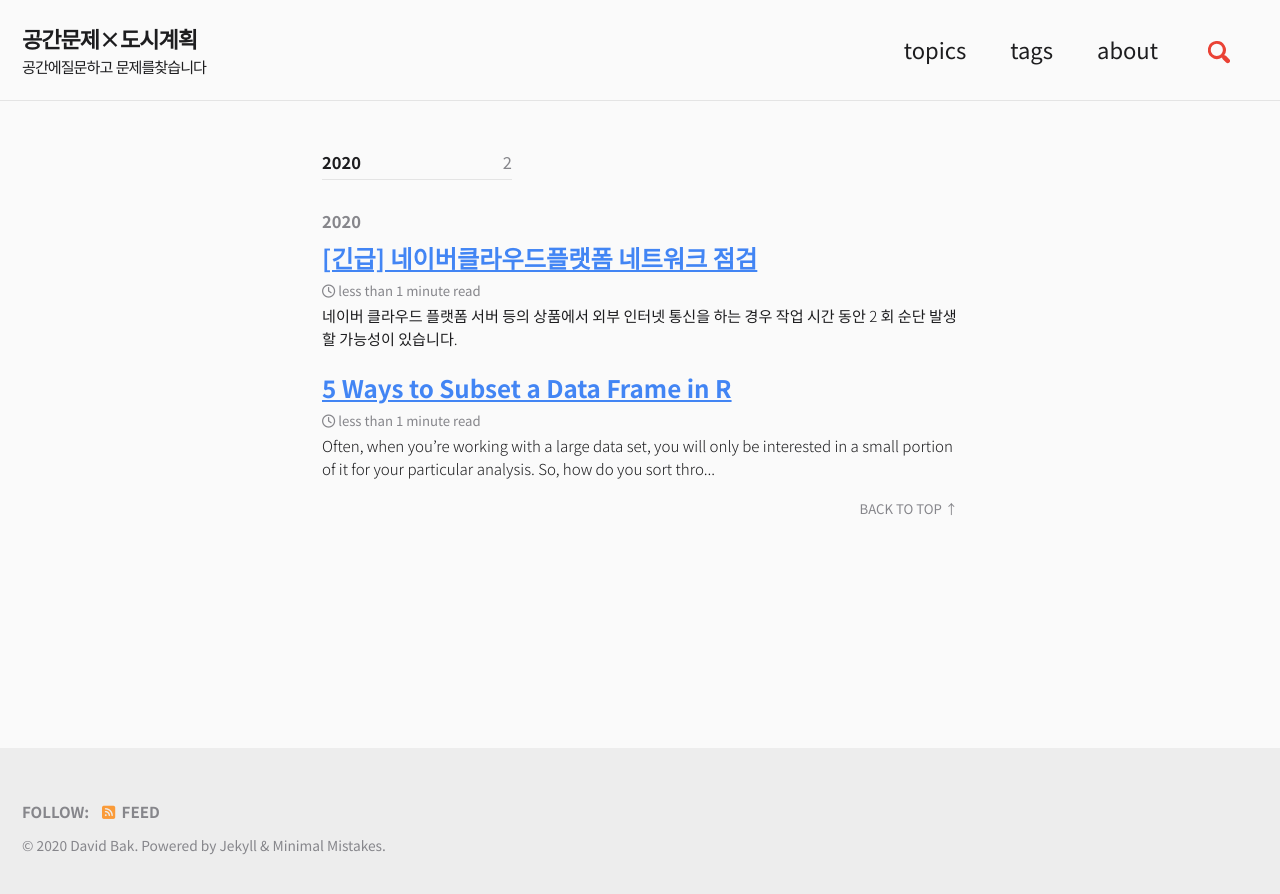
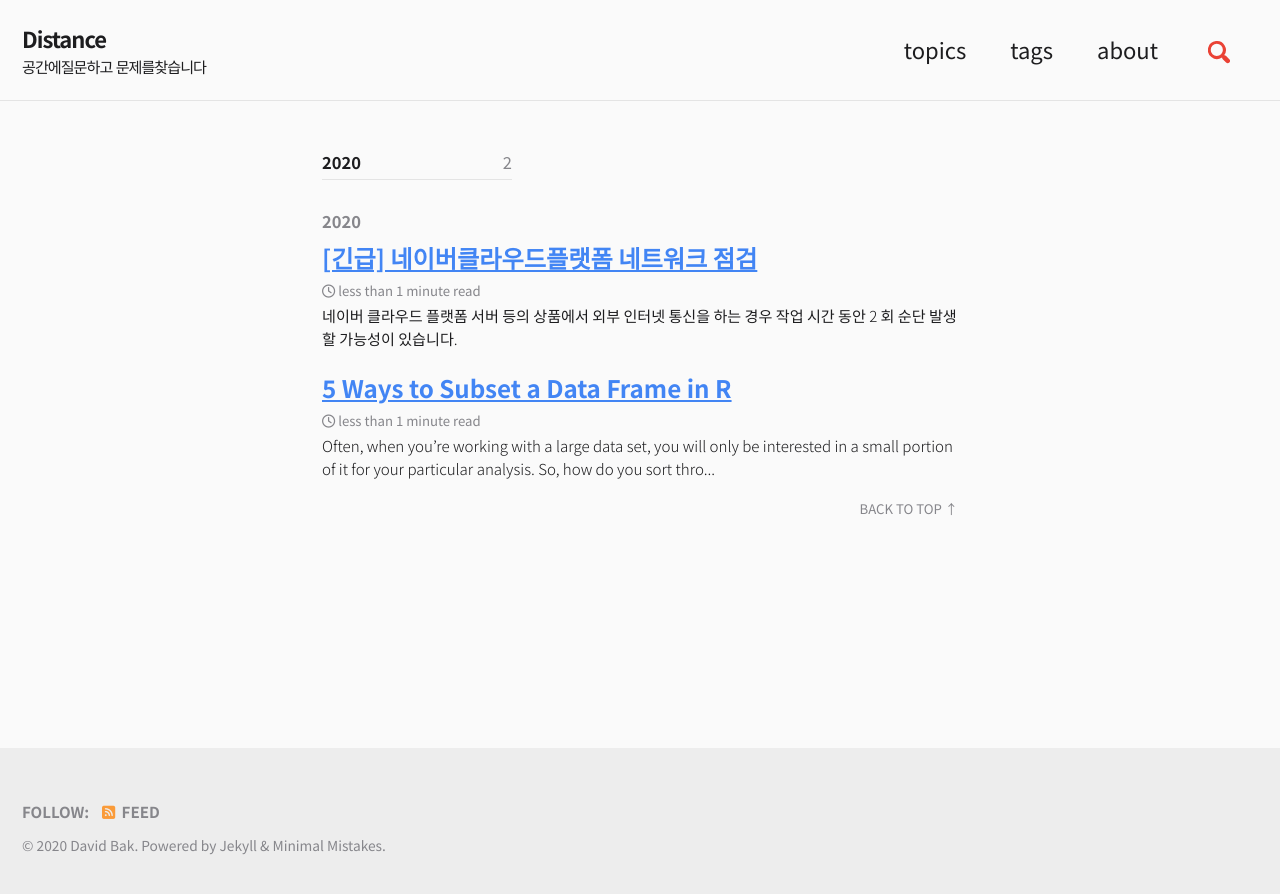
Before and after one commit to epplemint/epplemint.github.io, a Jekyll site: the page built from index.html, in a window 1280 px wide. Shown: the top 894 px of the page. Built offline with Jekyll 4.4.1, drawn with Linux system fonts in a browser that asks for light colours; cached includes are drawn as plain includes; nearby versions of some CDN libraries; the list of posts is cut into pages by our own code.

Commit message:
Update _config.yml

```diff
--- a/_config.yml
+++ b/_config.yml
@@ -17,7 +17,7 @@ minimal_mistakes_skin    : "dirtmine" # "air", "aqua", "contrast", "dark", "dirt
 # Site Settings
 locale                   : "en-US"
 #locale                   : "ko-KR"
-title                    : "공간문제×도시계획"
+title                    : "Distance"
 #title                    : "공간에 질문하고, 문제를 찾습니다."
 title_separator          : "-"
 subtitle                 :  "공간에질문하고 문제를찾습니다" # site tagline that appears below site title in masthead
```
